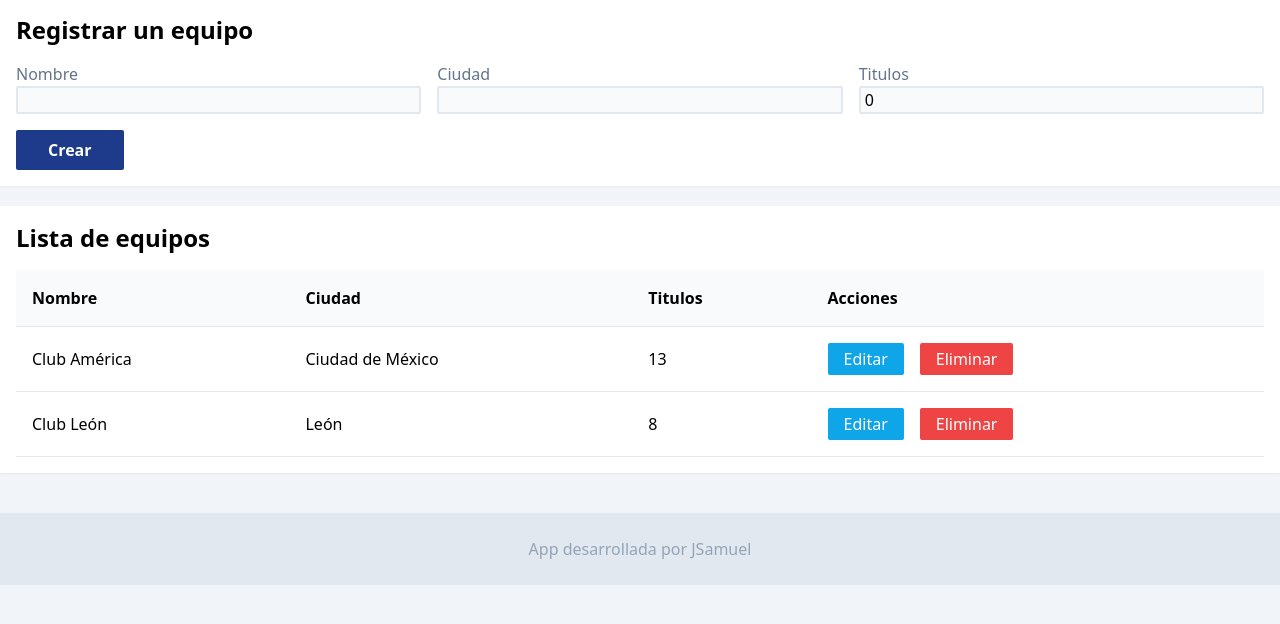
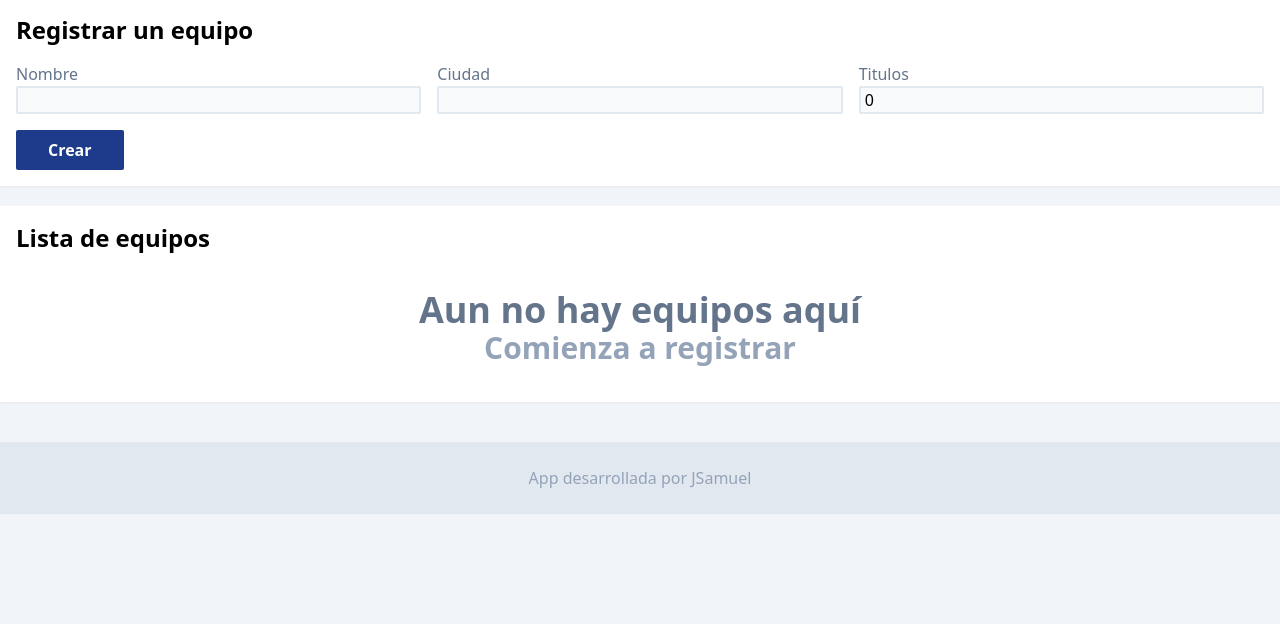
Before and after one commit to JSamuelAP/crud-ligamx, a website built with Vite: page index.html in a window 1280 px wide. Shown: the part 94-718 px from the top of the page. Built offline with nearby package versions, Linux system fonts and the light colour scheme.

Commit message:
feat: Mensaje de lista vacia agregada
- Se creo el mensaje que indica que no hay equipos en la lista.
- Se aclaro el texto para las celdas de ciudad y titulos.

```diff
--- a/index.html
+++ b/index.html
@@ -65,7 +65,7 @@
 					</section>
 					<section id="list" class="bg-white p-4 mt-5 shadow-sm">
 						<h2 class="text-2xl font-semibold mb-4">Lista de equipos</h2>
-						<div class="overflow-x-auto">
+						<!-- <div class="overflow-x-auto">
 							<table class="table-auto w-full text-left">
 								<thead class="bg-slate-50 rounded-t-sm">
 									<tr class="border-b">
@@ -78,8 +78,10 @@
 								<tbody>
 									<tr class="border-b">
 										<td class="p-4 whitespace-nowrap">Club América</td>
-										<td class="p-4 whitespace-nowrap">Ciudad de México</td>
-										<td class="p-4">13</td>
+										<td class="p-4 whitespace-nowrap text-slate-500">
+											Ciudad de México
+										</td>
+										<td class="p-4 text-slate-500">13</td>
 										<td class="p-4 whitespace-nowrap">
 											<button
 												class="bg-sky-500 hover:bg-sky-600 py-1 px-4 rounded-sm text-white mr-4"
@@ -94,8 +96,8 @@
 									</tr>
 									<tr class="border-b">
 										<td class="p-4 whitespace-nowrap">Club León</td>
-										<td class="p-4 whitespace-nowrap">León</td>
-										<td class="p-4">8</td>
+										<td class="p-4 whitespace-nowrap text-slate-500">León</td>
+										<td class="p-4 text-slate-500">8</td>
 										<td class="p-4 whitespace-nowrap">
 											<button
 												class="bg-sky-500 hover:bg-sky-600 py-1 px-4 rounded-sm text-white mr-4"
@@ -110,6 +112,10 @@
 									</tr>
 								</tbody>
 							</table>
+						</div> -->
+						<div class="text-center font-bold py-5">
+							<p class="text-4xl text-slate-500">Aun no hay equipos aquí</p>
+							<p class="text-3xl text-slate-400">Comienza a registrar</p>
 						</div>
 					</section>
 				</div>
```
